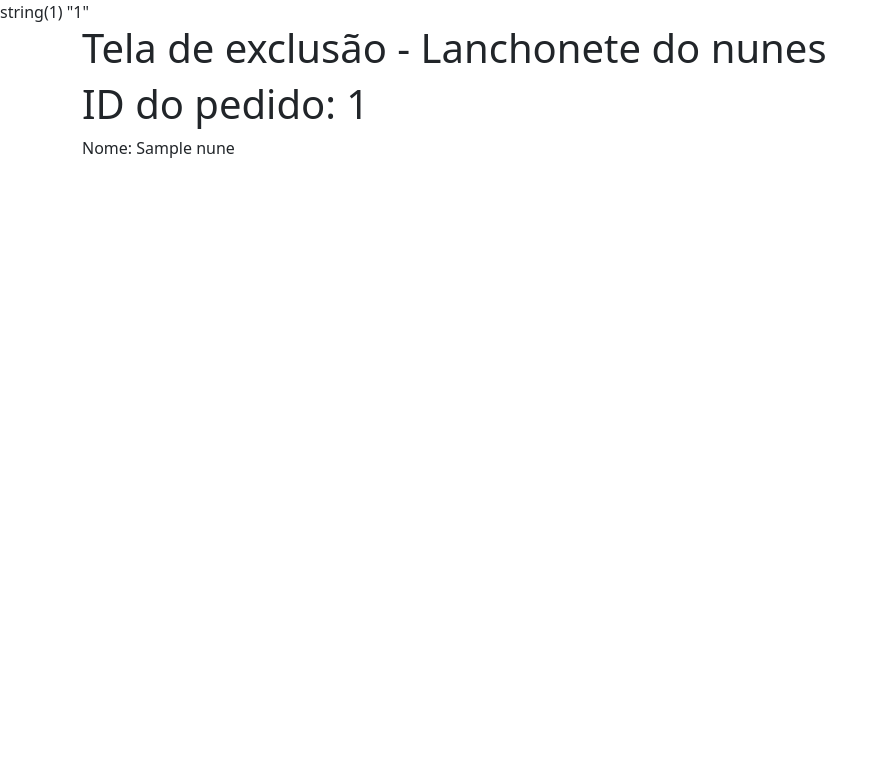
After one commit to leticiafernandap/lanchonetedonunestrabalho, a PHP site: page /deletarpedido.php?codigo_pedido=1 in a window 1280 px wide. The commit adds this page. Shown: the top 783 px of the page, without its empty margins (0-887 px from the left). Run offline with PHP 8.4, Linux system fonts and the light colour scheme; tables that the repository leaves empty or names only in its code hold one stand-in row (values such as "Sample post").

Commit message:
alteraçõesle

```diff
--- /dev/null
+++ b/deletarpedido.php
@@ -0,0 +1,46 @@
+<?php
+
+    include("conexao.php"); //arquivo php referente ao banco de dados
+   if(isset($_GET['codigo_pedido'])){
+    $id_pedido = $_GET['codigo_pedido'];
+    $sql_consultar = "SELECT * FROM lanchonetesubway_nunes WHERE id_pedido = '$id_pedido'";
+    $comando_sql = $mysqli->query($sql_consultar) or die($mysqli->error);
+    $pedido = $comando_sql->fetch_assoc();
+
+
+
+
+   }else{
+    echo "Não tem código de consulta disponivel";
+
+   }
+    $id_pedido = $_GET['codigo_pedido'];
+
+    var_dump($id_pedido);
+?>
+
+
+
+
+<!DOCTYPE html>
+<html lang="pt-br">
+
+<head>
+    <meta charset="UTF-8">
+    <meta http-equiv="X-UA-Compatible" content="IE=edge">
+    <meta name="viewport" content="width=device-width, initial-scale=1.0">
+    <link href="https://cdn.jsdelivr.net/npm/bootstrap@5.3.0-alpha3/dist/css/bootstrap.min.css" rel="stylesheet" integrity="sha384-KK94CHFLLe+nY2dmCWGMq91rCGa5gtU4mk92HdvYe+M/SXH301p5ILy+dN9+nJOZ" crossorigin="anonymous">
+    <title>Página de Pedido</title>
+</head>
+
+<body>
+    <div class="container">
+        <h1>Tela de exclusão -  Lanchonete do nunes</h1>
+        <h1>ID do pedido: <?php echo $pedido['id_pedido']?></h1>
+        <p>Nome: <?php echo $pedido['nome']?></p>
+    </div>
+
+</body>
+<script src="https://cdn.jsdelivr.net/npm/bootstrap@5.3.0-alpha3/dist/js/bootstrap.bundle.min.js" integrity="sha384-ENjdO4Dr2bkBIFxQpeoTz1HIcje39Wm4jDKdf19U8gI4ddQ3GYNS7NTKfAdVQSZe" crossorigin="anonymous"></script>
+
+</html>
--- a/listadepedidos.php
+++ b/listadepedidos.php
@@ -47,7 +47,7 @@
                 <td><?php echo $pedidos["endereco"]; ?></td>
                 <td><?php echo $pedidos["telefone"]; ?></td>
                 <td><?php echo $pedidos["pedido"]; ?></td>
-                <td><a class="btn btn-danger" href="deletar_pedido.php?codigo_pedido=<?php echo $pedidos['id_pedido'];?>">Deletar</a></td>
+                <td><a class="btn btn-danger" href="deletarpedido.php?codigo_pedido=<?php echo $pedidos['id_pedido'];?>">Deletar</a></td>
 
 
             </tr>
```
Also changed, not shown: login.php (deleted, +0 -58 lines).
